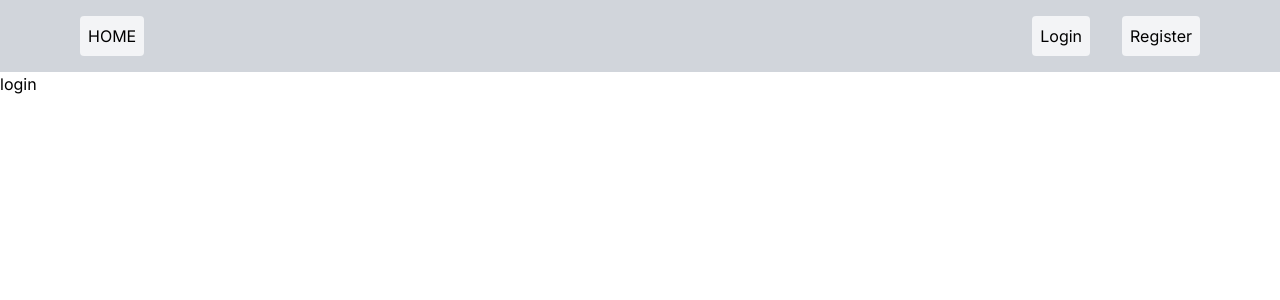
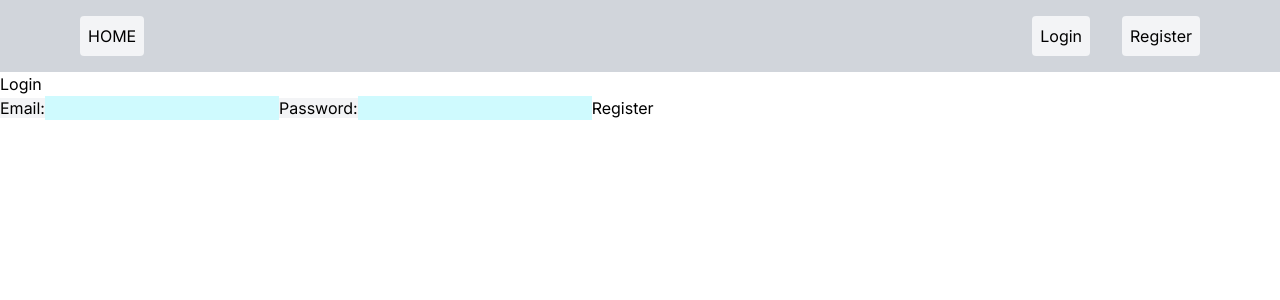
Before and after one commit to carlosna7/todo-2-two, a Next.js app: page /pages/login in a window 1280 px wide. Shown: the top 300 px of the page. Built offline with nearby package versions, Linux system fonts and the light colour scheme.

Commit message:
feat - login form and att

```diff
--- a/src/app/apolloComponents/apolloClient.js
+++ b/src/app/apolloComponents/apolloClient.js
@@ -7,7 +7,7 @@ const httpLink = createHttpLink({
     uri: "http://localhost:4000/"
 })
 
-const authLink = setContext((_, { header }) => {
+const authLink = setContext((_, { headers }) => {
     return {
         headers: {
             ...headers,
--- a/src/app/apolloComponents/apolloConnection.js
+++ b/src/app/apolloComponents/apolloConnection.js
@@ -7,10 +7,10 @@ import { usePathname  } from 'next/navigation'
 
 export default function ApolloConnection({ children }) {
 
-  const router = usePathname ()
+  const router = usePathname()
 
   useEffect(() => {
-    console.log("teste")
+    console.log("mudou de página, favor conferir se o token ainda esta valido")
   }, [router])
 
   return (
--- a/src/app/components/Navbar.js
+++ b/src/app/components/Navbar.js
@@ -1,7 +1,22 @@
-import React from 'react'
+'use client'
+
+import React, { useContext } from 'react'
 import Link from "next/link"
+import { AuthContext } from '../context/authContext'
+import { useRouter } from 'next/navigation'
 
 const Navbar = () => {
+
+  let router = useRouter()
+  const { user, logout } = useContext(AuthContext)
+
+  const onLogout = () => {
+    logout()
+    router.push("/")
+  }
+
+  console.log(user)
+
   return (
     <div className="bg-gray-300 flex justify-between px-20 p-4 items-center">
 
--- a/src/app/context/authContext.js
+++ b/src/app/context/authContext.js
@@ -7,15 +7,22 @@ const initialState = {
     user: null
 }
 
-if(localStorage.getItem("token")) {
-    const decodedToken = jwtDecode(localStorage.getItem("token"))
+// console.log(initialState)
+
+const token = localStorage.getItem("token")
+
+if(token) {
+
+    console.log(token)
+
+    const decodedToken = jwtDecode(token)
 
     console.log(decodedToken)
 
     if(decodedToken.exp * 1000 < Date.now()) {
         localStorage.removeItem("token")
     } else {
-        initialState.user = decodedToken
+        initialState.user = decodedToken // decodedToken.email
     }
 }
 
@@ -48,7 +55,9 @@ function AuthProvider(props) {
     const [ state, dispatch ] = useReducer(authReducer, initialState)
 
     const login = (userData) => {
+
         console.log(userData)
+
         localStorage.setItem("token", userData.token)
         dispatch({
             type: 'LOGIN',
--- a/src/app/page.js
+++ b/src/app/page.js
@@ -1,5 +1,3 @@
-
-
 export default function Home() {
   return (
 
--- a/src/app/pages/login/page.js
+++ b/src/app/pages/login/page.js
@@ -1,8 +1,72 @@
-import React from 'react'
+'use client'
 
-const login = () => {
+import React, { useContext, useState } from 'react'
+import  { AuthContext } from '../../context/authContext'
+import { useForm } from '@/app/utility/hooks'
+import { useMutation } from '@apollo/client'
+import { useRouter } from 'next/navigation'
+import { gql } from '@apollo/client'
+
+const LOGIN_USER = gql `
+  mutation SignIn($loginInput: LoginInput) {
+    signIn(loginInput: $loginInput) {
+      email
+      password
+      token
+    }
+  }
+`
+
+const login = (props) => {
+
+  const context = useContext(AuthContext)
+  let router = useRouter()
+  const [ errors, setErrors ] = useState([])
+
+  function loginUserCallback() {
+    // event.preventDefault()
+    console.log('callback aqui')
+    signIn()
+  }
+
+  const { onChange, onSubmit, values } = useForm(loginUserCallback, {
+    email: '',
+    password: ''
+  })
+
+  const [ signIn, { loading } ] = useMutation(LOGIN_USER, {
+    update(proxy, { data: { signIn: userData}}) {
+      context.login(userData)
+      router.push("/")
+    },
+    onError({ graphQlErrors }) {
+      setErrors(graphQlErrors)
+    },
+    variables: { loginInput: values }
+  })
+
   return (
-    <div>login</div>
+    <div>
+
+      <h2>Login</h2>
+
+      <form onSubmit={onSubmit}>
+        <label className='bg-gray-100'>
+          Email:
+          <input className='bg-cyan-100' type="email" name="email" onChange={onChange} />
+        </label>
+
+        <label className='bg-gray-100'>
+          Password:
+          <input className='bg-cyan-100' type="password" name="password" onChange={onChange} />
+        </label>
+
+        <button type="submit">
+          Register
+        </button>
+      </form>
+
+    </div>
   )
 }
 
--- a/src/app/pages/register/page.js
+++ b/src/app/pages/register/page.js
@@ -25,7 +25,7 @@ const register = (props) => {
   let router = useRouter()
   const [ errors, setErrors ] = useState([])
 
-  function registerUserCallback(event) {
+  function registerUserCallback() {
     // event.preventDefault()
     console.log('callback aqui')
     signUp()
@@ -57,25 +57,25 @@ const register = (props) => {
       <form onSubmit={onSubmit}>
         <label className='bg-gray-100'>
           Email:
-          <input className='bg-cyan-100' type="email" name="email" value={values.email} onChange={onChange} />
+          <input className='bg-cyan-100' type="email" name="email" onChange={onChange} />
         </label>
-        <br />
+
         <label className='bg-gray-100'>
           Name:
-          <input className='bg-cyan-100' type="text" name="name" value={values.name} onChange={onChange} />
+          <input className='bg-cyan-100' type="text" name="name" onChange={onChange} />
         </label>
-        <br />
+
         <label className='bg-gray-100'>
           Password:
-          <input className='bg-cyan-100' type="password" name="password" value={values.password} onChange={onChange} />
+          <input className='bg-cyan-100' type="password" name="password" onChange={onChange} />
         </label>
-        <br />
+
         <label className='bg-gray-100'>
           Permission:
-          <input className='bg-cyan-100' type="text" name="permission" value={values.permission} onChange={onChange} />
+          <input className='bg-cyan-100' type="text" name="permission" onChange={onChange} />
         </label>
-        <br />
-        <button type="submit" disabled={loading}>
+
+        <button type="submit">
           Register
         </button>
       </form>
--- a/src/app/utility/hooks.js
+++ b/src/app/utility/hooks.js
@@ -13,6 +13,7 @@ export const useForm = (callback, initialState = {}) => {
     const onSubmit = (e) => {
         e.preventDefault()
         callback()
+        console.log(values)
     }
 
     return { onChange, onSubmit, values}
```
